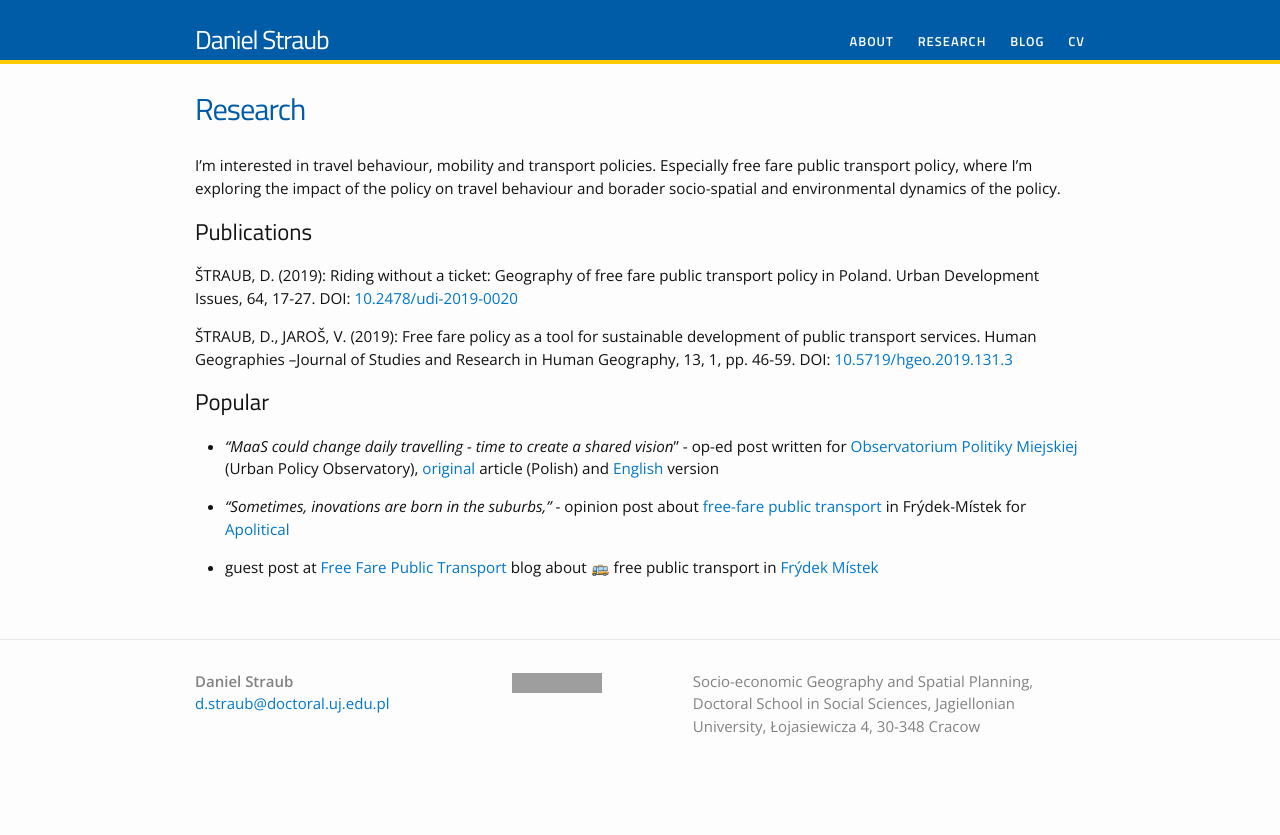
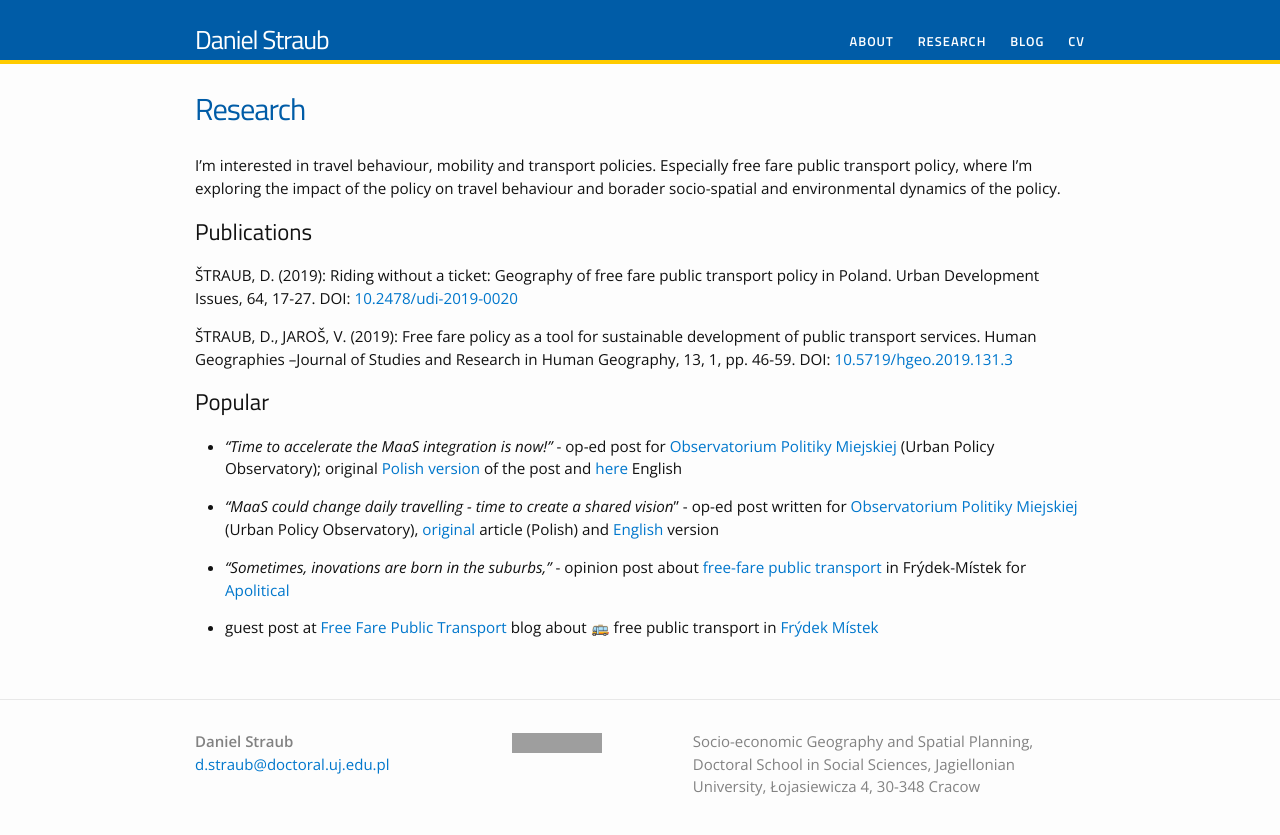
Before and after one commit to tracetheheat/tracetheheat.github.io, a Jekyll site: the page built from research.md, in a window 1280 px wide. Shown: the top 835 px of the page. Built offline with Jekyll 4.4.1, drawn with Linux system fonts in a browser that asks for light colours; grey boxes are pictures that could not be loaded.

Commit message:
researchuptd

```diff
--- a/research.md
+++ b/research.md
@@ -13,6 +13,8 @@ I'm interested in travel behaviour, mobility and transport policies. Especially
 
 ## Popular
 
+* _"Time to accelerate the MaaS integration is now!"_ - op-ed post for [Observatorium Politiky Miejskiej](http://obserwatorium.miasta.pl/) (Urban Policy Observatory); original [Polish version](http://obserwatorium.miasta.pl/maasa-forma-czas-na-zdecydowane-dzialania/?fbclid=IwAR3qKlRuUPxWr_EZBQfGY8mYb78gGLpXhxinyRkcOSei3gOHsoii4eBgh_4) of the post and [here](http://straubd.me/blog/2020/04/mobility/time-to-accelerate-maas-interation-is-now) English
+
 * _"MaaS could change daily travelling - time to create a shared vision_" - op-ed post written for [Observatorium Politiky Miejskiej](http://obserwatorium.miasta.pl/) (Urban Policy Observatory), [original](http://obserwatorium.miasta.pl/wiele-srodkow-transportu-jeden-system-czym-jest-mobility-as-a-service/) article (Polish) and [English](http://straubd.me/blog/2020/01/mobility/MaaS-could-change-daily-travelling-time-to-create-a-shared-vision) version
 
 * _"Sometimes, inovations are born in the suburbs,"_ - opinion post about [free-fare public transport](https://apolitical.co/solution_article/how-a-sleepy-czech-town-became-a-public-transport-pioneer/) in Frýdek-Místek for [Apolitical](https://apolitical.co/home)
```
